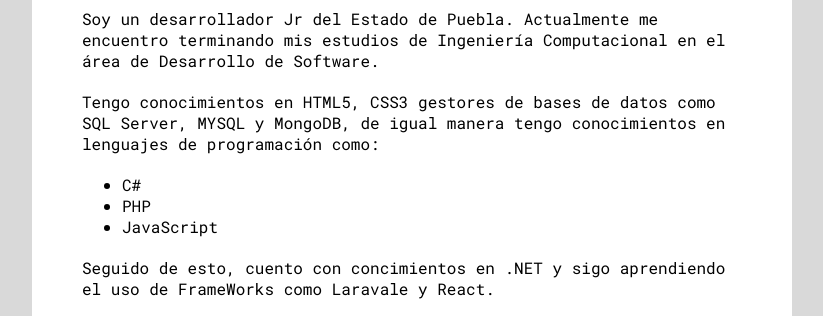
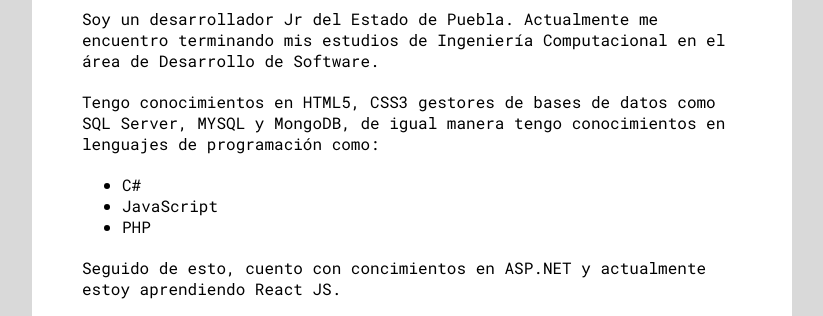
Before and after one commit to MaxDeIta/BlogANSOLD, a plain HTML site: page index.html in a window 1280 px wide. Shown: the part 483-799 px from the top of the page, without its empty margins (228-1051 px from the left). Drawn offline with Linux system fonts and the light colour scheme; a web font is replaced by a local one.

Commit message:
Actualización Información

```diff
--- a/index.html
+++ b/index.html
@@ -42,14 +42,12 @@
                     manera tengo conocimientos en lenguajes de programación como:
                 <ul>
                     <li>C#</li>
+                    <li>JavaScript</li>
                     <li>PHP</li>
-                    <li>JavaScript</li>
                 </ul>
                 </p>
                 <p>
-                    Seguido de esto, cuento con concimientos en .NET y sigo aprendiendo el uso de FrameWorks como
-                    Laravale y
-                    React.
+                    Seguido de esto, cuento con concimientos en ASP.NET y actualmente estoy aprendiendo React JS.
                 </p>
                 <P>
                     Por ahora creo proyectos por mi cuenta para ir aplicando mis conocimientos adquiridos, así como
```
